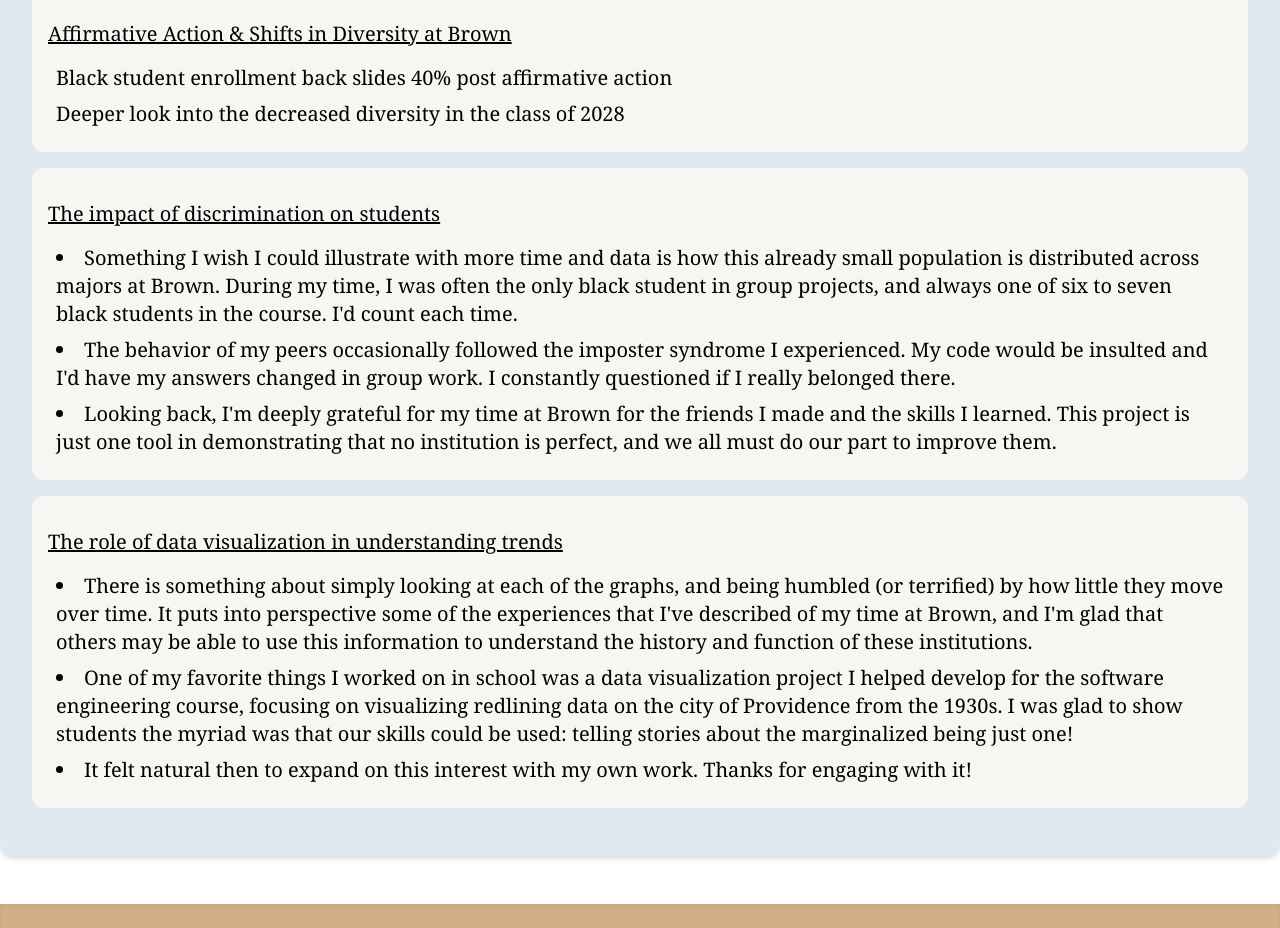
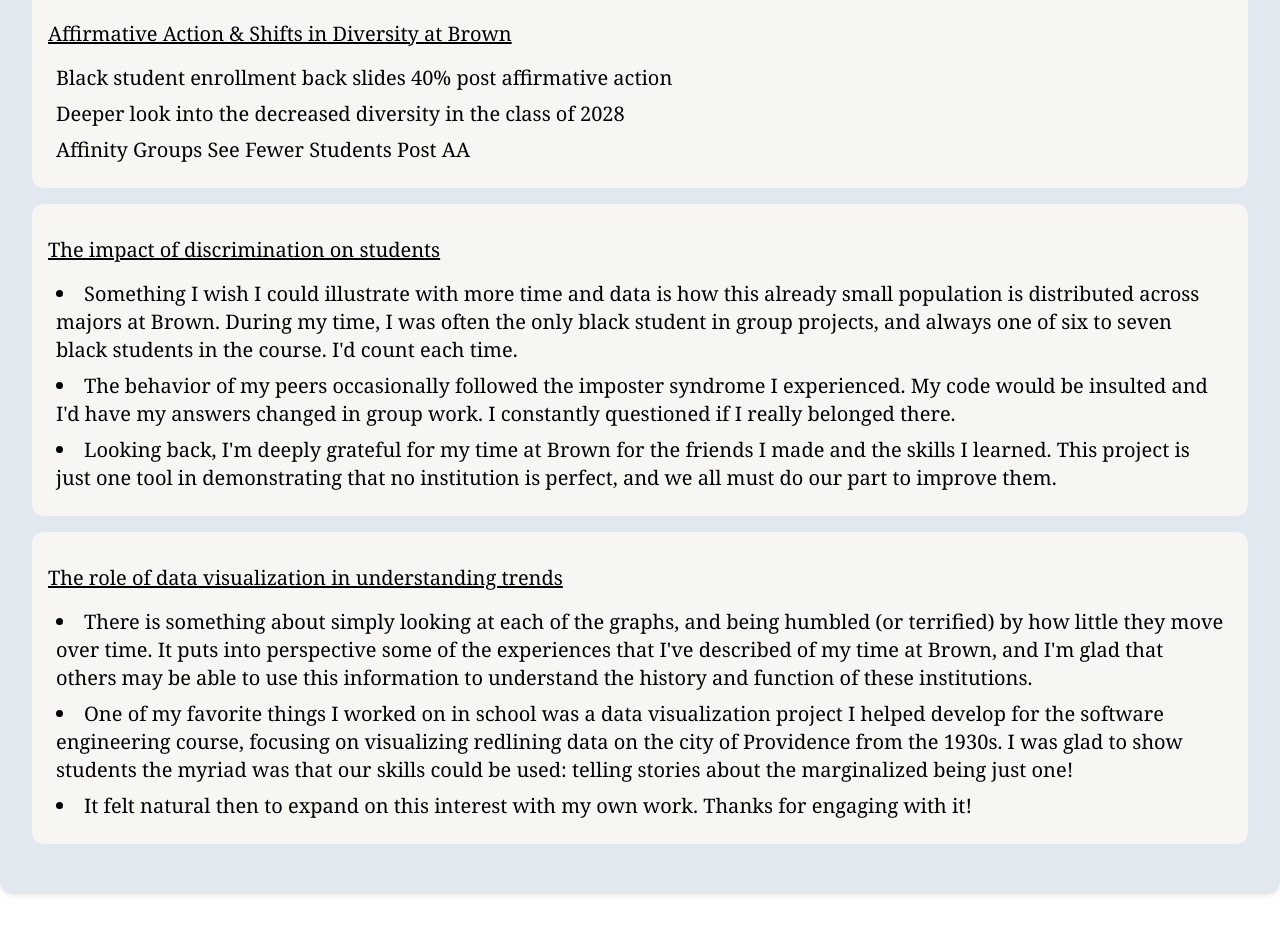
Before and after one commit to CaziahDevs/elevent-percent-revised, a Next.js app in the folder eleven-percent/: page /visuals/concl in a window 1280 px wide. Shown: the part 2880-3808 px from the top of the page. Built offline with nearby package versions, Linux system fonts and the light colour scheme.

Commit message:
Forgot a link

```diff
--- a/eleven-percent/src/app/visuals/concl/page.tsx
+++ b/eleven-percent/src/app/visuals/concl/page.tsx
@@ -132,6 +132,11 @@
                                 Deeper look into the decreased diversity in the class of 2028
                             </a>
                         </li>
+                        <li className="px-2 text-xl my-2 hover:text-blue-400 transition ease-in-out">
+                            <a href="https://www.browndailyherald.com/article/2024/10/affinity-groups-see-fewer-members-but-renewed-purpose-as-browns-diversity-plummets?utm_campaign=linkinbio&utm_medium=referral&utm_source=later-linkinbio">
+                                Affinity Groups See Fewer Students Post AA
+                            </a>
+                        </li>
                     </ul>
                 </div>
 
```
